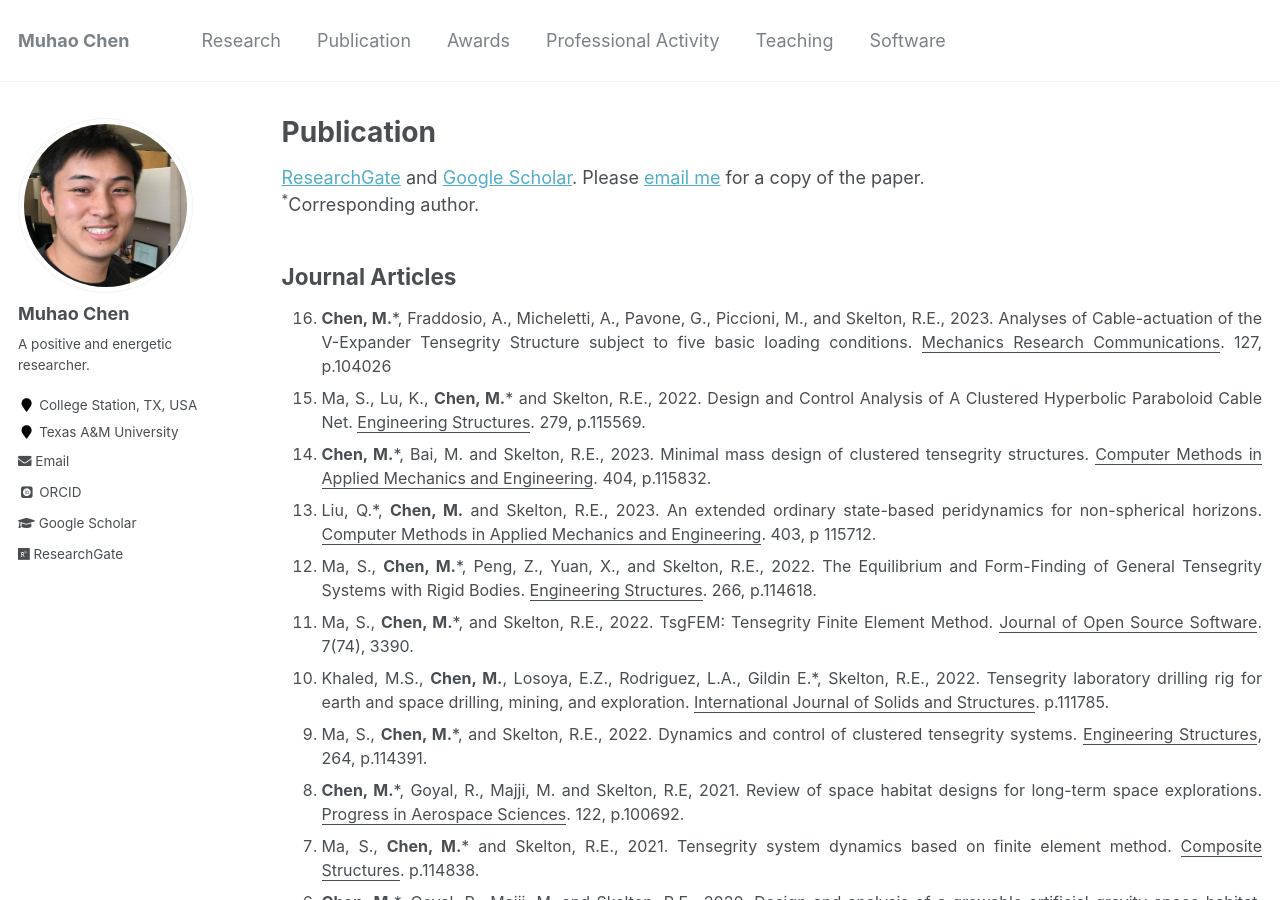
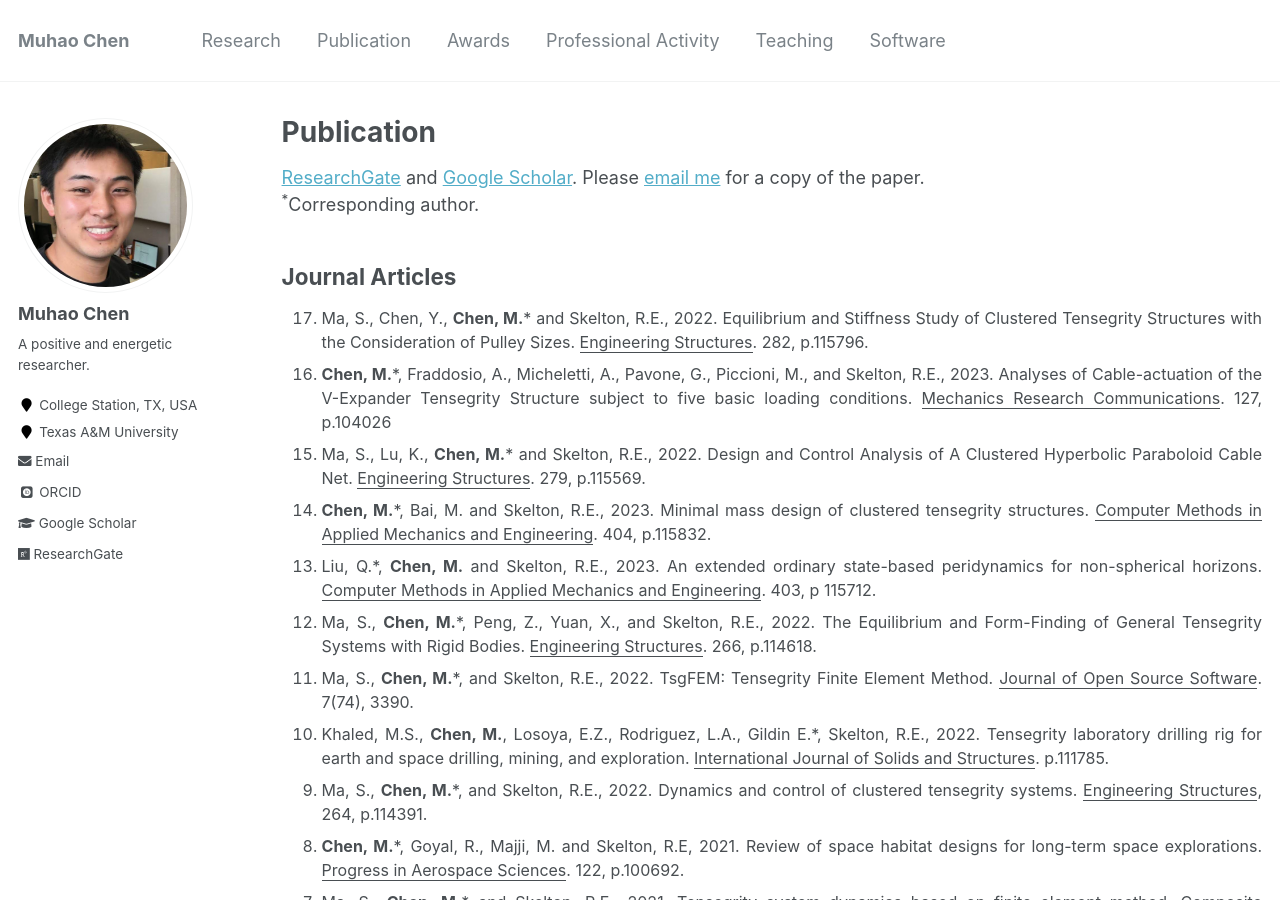
Before and after one commit to Muhao-Chen/muhao-chen.github.io, a Jekyll site: the page built from _pages/publication.md, in a window 1280 px wide and 900 px high. Built offline with Jekyll 4.4.1, drawn with Linux system fonts in a browser that asks for light colours; some web fonts are replaced; some of the changed text lies outside the part shown.

Commit message:
Update publication.md

```diff
--- a/_pages/publication.md
+++ b/_pages/publication.md
@@ -16,6 +16,7 @@ toc: true
 ## Journal Articles
 <font size=3>
 <ol reversed>
+<li> Ma, S., Chen, Y., <strong>Chen, M.</strong>* and Skelton, R.E., 2022. Equilibrium and Stiffness Study of Clustered Tensegrity Structures with the Consideration of Pulley Sizes. <u>Engineering Structures</u>. 282, p.115796. </li>
 <li> <strong>Chen, M.</strong>*, Fraddosio, A., Micheletti, A., Pavone, G., Piccioni, M., and Skelton, R.E., 2023. Analyses of Cable-actuation of the V-Expander Tensegrity Structure subject to five basic loading conditions. <u>Mechanics Research Communications</u>. 127, p.104026 </li>
 <li> Ma, S., Lu, K., <strong>Chen, M.</strong>* and Skelton, R.E., 2022. Design and Control Analysis of A Clustered Hyperbolic Paraboloid Cable Net. <u>Engineering Structures</u>. 279, p.115569. </li>
 <li> <strong>Chen, M.</strong>*, Bai, M. and Skelton, R.E., 2023. Minimal mass design of clustered tensegrity structures. <u>Computer Methods in Applied Mechanics and Engineering</u>. 404, p.115832. </li>
```
Also changed, not shown: other parts of _pages/publication.md (+0 -1 lines).
